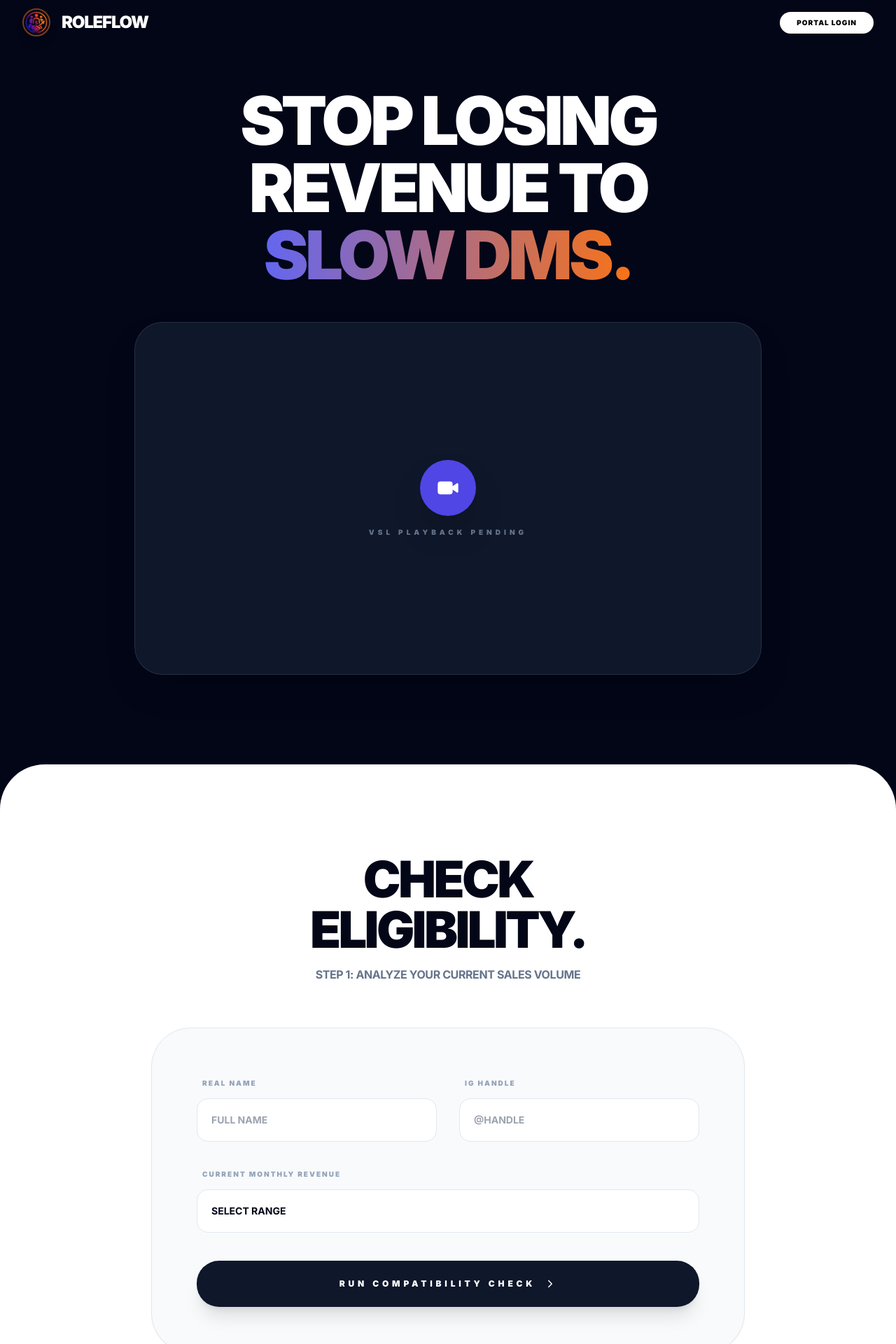
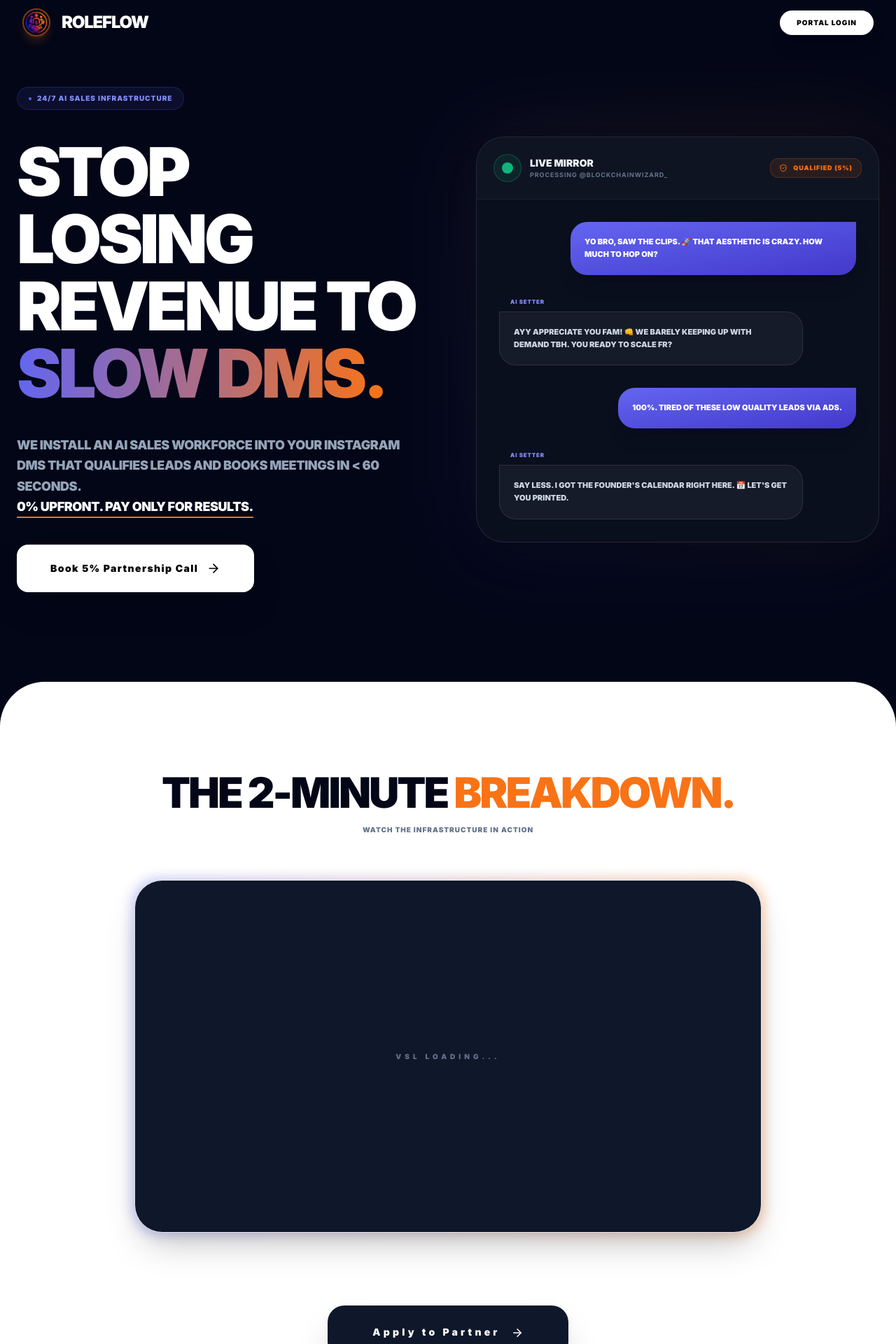
Before and after one commit to Roleflow/roleflow-landing, a Next.js app: page / in a window 1280 px wide. Shown: the part 20-1940 px from the top of the page at 70% size. Built offline with nearby package versions, Linux system fonts and the light colour scheme.

Commit message:
Update page.tsx

```diff
--- a/app/page.tsx
+++ b/app/page.tsx
@@ -1,151 +1,226 @@
 'use client';
-import { useState } from 'react';
+import { useState, useEffect } from 'react';
 import {
   ArrowRight, CheckCircle2, Zap, TrendingUp, ShieldCheck,
   MessageSquare, Clock, ChevronRight, Target, BarChart3,
-  Search, Send, Video, Calendar, Lock, User
+  Search, Send, Video, Calendar, Lock, User, Mail, Phone, Instagram, MousePointer2
 } from "lucide-react";
 
 export default function LandingPage() {
-  const [step, setStep] = useState(1); // 1: Form, 2: Result
+  const [step, setStep] = useState(1); // 1: Landing, 2: Form, 3: Outcome
   const [isQualified, setIsQualified] = useState(false);
-  const [formData, setFormData] = useState({ name: '', handle: '', revenue: '' });
+  const [formData, setFormData] = useState({
+    name: '', handle: '', email: '', phone: '',
+    leadFlow: '', followers: '', revenue: '', offerSize: '', closingRate: ''
+  });
 
   const handleInput = (e: any) => {
     setFormData({ ...formData, [e.target.name]: e.target.value });
   };
 
-  const processQualification = async (e: any) => {
+  const checkEligibility = (e: any) => {
     e.preventDefault();
 
-    // THE 5% MODEL FILTER: Only $10k+ revenue is qualified for active setting
-    const qualified = formData.revenue !== '$0 - $10k';
-    setIsQualified(qualified);
+    // THE HARD-GATE LOGIC (Requirement B or higher for all 4 metrics)
+    const passRevenue = formData.revenue !== '$0 - $15k';
+    const passLeadFlow = formData.leadFlow !== '0 - 10';
+    const passOfferSize = formData.offerSize !== '$0 - $1.5k';
+    const passClosingRate = formData.closingRate !== 'A) < 15%';
 
-    // 1. SYNC TO CRM (roleflow.app)
-    try {
-      await fetch('https://www.roleflow.app/api/webhook', {
+    const finalQualified = passRevenue && passLeadFlow && passOfferSize && passClosingRate;
+
+    setIsQualified(finalQualified);
+
+    // SYNC TO CRM (roleflow.app)
+    fetch('https://www.roleflow.app/api/webhook', {
       method: 'POST',
       headers: { 'Content-Type': 'application/json' },
-        body: JSON.stringify({
-          full_name: formData.name,
-          ig_handle: formData.handle,
-          revenue: formData.revenue,
-          status: qualified ? 'qualified' : 'active'
-        })
-      });
-    } catch (err) { console.error("Sync failed"); }
+      body: JSON.stringify({ ...formData, status: finalQualified ? 'qualified' : 'rejected' })
+    }).catch(() => null);
 
-    setStep(2);
+    setStep(3);
+    window.scrollTo(0, 0);
   };
 
+  if (step === 2) return (
+    <div className="min-h-screen bg-[#020617] flex items-center justify-center p-6 uppercase">
+        <form onSubmit={checkEligibility} className="max-w-2xl w-full bg-white rounded-[3rem] p-10 md:p-16 space-y-10 shadow-2xl">
+            <div className="text-center space-y-2">
+                <h2 className="text-3xl font-black text-slate-900 tracking-tighter">Eligibility Check</h2>
+                <p className="text-[10px] font-black text-slate-400 tracking-widest uppercase">Analyze your infrastructure compatibility</p>
+            </div>
+
+            <div className="grid grid-cols-1 md:grid-cols-2 gap-6">
+                <InputField label="Full Name" name="name" placeholder="Diego Castanedo" onChange={handleInput} icon={<User size={14}/>} />
+                <InputField label="IG Account" name="handle" placeholder="@handle" onChange={handleInput} icon={<Instagram size={14}/>} />
+                <InputField label="Email" name="email" type="email" placeholder="name@agency.com" onChange={handleInput} icon={<Mail size={14}/>} />
+                <InputField label="Phone" name="phone" type="tel" placeholder="+34..." onChange={handleInput} icon={<Phone size={14}/>} />
+
+                <SelectField label="Daily DM Lead Flow" name="leadFlow" onChange={handleInput} options={['0 - 10', '10 - 20', '20 - 40', '40+']} />
+                <SelectField label="Daily New Followers" name="followers" onChange={handleInput} options={['0 - 10', '10 - 20', '20 - 40', '40+']} />
+                <SelectField label="Monthly Revenue" name="revenue" onChange={handleInput} options={['$0 - $15k', '$15k - $30k', '$30k - $100k', '$100k+']} />
+                <SelectField label="Offer Size" name="offerSize" onChange={handleInput} options={['$0 - $1.5k', '$1.5k - $3k', '$3k - $10k', '$10k+']} />
+
+                <div className="col-span-1 md:col-span-2">
+                    <SelectField label="Current Closing Rate" name="closingRate" onChange={handleInput} options={['A) < 15%', 'B) 15% – 25%', 'C) 25% – 40%', 'D) 40%+']} />
+                </div>
+            </div>
+
+            <button className="w-full bg-slate-900 text-white py-6 rounded-2xl font-black text-xs tracking-[0.4em] hover:bg-black transition shadow-xl">
+                Run Validation Protocol
+            </button>
+        </form>
+    </div>
+  );
+
+  if (step === 3) return (
+    <div className="min-h-screen bg-[#020617] flex items-center justify-center p-6 uppercase text-center">
+        {isQualified ? (
+            <div className="max-w-4xl w-full space-y-10 animate-in zoom-in-95 duration-500">
+                <div className="space-y-4">
+                    <div className="h-20 w-20 bg-emerald-500/10 rounded-full flex items-center justify-center mx-auto mb-6 border border-emerald-500/20">
+                        <CheckCircle2 size={40} className="text-emerald-500" />
+                    </div>
+                    <h2 className="text-5xl font-black text-white tracking-tighter">Protocol Accepted.</h2>
+                    <p className="text-slate-400 font-bold text-xs tracking-[0.2em]">Agency meets 5% commission requirements. Select your briefing time.</p>
+                </div>
+                <div className="bg-white rounded-[3rem] p-2 shadow-2xl overflow-hidden min-h-[700px]">
+                    <iframe src="https://calendly.com/YOUR_LINK" width="100%" height="700" frameBorder="0"></iframe>
+                </div>
+            </div>
+        ) : (
+            <div className="max-w-md w-full bg-white rounded-[3rem] p-12 space-y-8 shadow-2xl">
+                <Lock size={48} className="mx-auto text-indigo-600" />
+                <h2 className="text-2xl font-black text-slate-900 tracking-tighter">Access Denied.</h2>
+                <p className="text-slate-500 text-xs font-bold leading-loose tracking-widest">
+                    Your current metrics do not meet our 5% performance requirements. We have logged your handle for future openings.
+                </p>
+                <button onClick={() => setStep(1)} className="text-[10px] font-black text-indigo-600 tracking-widest hover:underline">Return Home</button>
+            </div>
+        )}
+    </div>
+  );
+
   return (
-    <div className="bg-[#020617] text-white min-h-screen font-sans selection:bg-orange-500 overflow-x-hidden">
+    <div className="bg-[#020617] text-white min-h-screen font-sans selection:bg-orange-500 overflow-x-hidden uppercase">
 
-      {/* --- NAVIGATION (SAME AS BEFORE) --- */}
+      {/* 1. NAVIGATION */}
       <nav className="p-8 max-w-7xl mx-auto flex justify-between items-center relative z-50">
         <div className="flex items-center gap-4">
-          <div className="h-10 w-10 rounded-full border-2 border-orange-500/50 p-0.5 shadow-lg">
+          <div className="h-10 w-10 rounded-full border-2 border-orange-500/50 p-0.5 shadow-lg shadow-orange-500/20">
             <img src="/logo.png" alt="Logo" className="rounded-full h-full w-full object-cover bg-slate-900" />
           </div>
-          <span className="font-black text-2xl tracking-tighter uppercase">ROLEFLOW</span>
+          <span className="font-black text-2xl tracking-tighter">ROLEFLOW</span>
         </div>
-        <a href="https://roleflow.app" className="bg-white text-black px-6 py-2 rounded-full text-[10px] font-black uppercase tracking-widest hover:bg-slate-100 transition">Portal Login</a>
+        <a href="https://roleflow.app" className="bg-white text-black px-6 py-2.5 rounded-full text-[10px] font-black tracking-widest hover:bg-slate-100 transition shadow-xl">Portal Login</a>
       </nav>
 
-      {/* --- HERO / VSL (STAYING CENTER STAGE) --- */}
-      <section className="max-w-5xl mx-auto px-6 pt-10 pb-32 text-center space-y-12">
-        <h1 className="text-6xl md:text-8xl font-black tracking-tighter leading-[0.95] uppercase">
+      {/* 2. HERO SECTION */}
+      <section className="max-w-7xl mx-auto px-6 pt-10 pb-32 grid grid-cols-1 lg:grid-cols-2 gap-20 items-center">
+        <div className="space-y-10">
+          <div className="inline-flex items-center gap-2 bg-indigo-500/10 border border-indigo-500/20 px-4 py-2 rounded-full">
+             <span className="h-1 w-1 rounded-full bg-indigo-500 animate-pulse"></span>
+             <span className="text-[10px] font-black tracking-widest text-indigo-400">24/7 AI SALES INFRASTRUCTURE</span>
+          </div>
+
+          <h1 className="text-6xl md:text-8xl font-black tracking-tighter leading-[0.92]">
             Stop Losing Revenue to <br/>
             <span className="text-transparent bg-clip-text bg-gradient-to-r from-indigo-500 to-orange-500">Slow DMs.</span>
           </h1>
-        <div className="relative aspect-video bg-slate-900 rounded-[2.5rem] border border-white/10 shadow-2xl overflow-hidden flex items-center justify-center max-w-4xl mx-auto">
-            <div className="text-center space-y-4">
-                <div className="h-20 w-20 bg-indigo-600 rounded-full flex items-center justify-center mx-auto shadow-2xl">
-                    <Video size={32} className="text-white fill-current" />
+
+          <p className="text-slate-400 text-lg font-black tracking-tight leading-relaxed max-w-xl">
+            We install an AI Sales Workforce into your Instagram DMs that qualifies leads and books meetings in &lt; 60 seconds. <br/>
+            <span className="text-white underline decoration-orange-500 decoration-2 underline-offset-8">0% Upfront. Pay only for results.</span>
+          </p>
+
+          <button onClick={() => setStep(2)} className="bg-white text-black px-12 py-6 rounded-2xl font-black text-sm tracking-widest flex items-center justify-center gap-3 hover:scale-105 transition-all shadow-2xl">
+            Book 5% Partnership Call <ArrowRight size={20} />
+          </button>
         </div>
-                <p className="text-[10px] font-black text-slate-500 uppercase tracking-[0.5em]">VSL Playback Pending</p>
+
+        {/* 3. MAD IG CHAT VISUAL (RIGHT SIDE) */}
+        <div className="relative group">
+           <div className="absolute -inset-4 bg-gradient-to-tr from-indigo-500/20 to-orange-500/20 rounded-[3rem] blur-3xl opacity-50"></div>
+           <div className="relative bg-[#0A0F1E] border border-white/10 rounded-[2.5rem] shadow-2xl overflow-hidden min-h-[550px] flex flex-col">
+              <div className="p-6 border-b border-white/5 flex justify-between items-center bg-white/[0.02]">
+                 <div className="flex items-center gap-3">
+                    <div className="h-10 w-10 rounded-full bg-emerald-500/10 flex items-center justify-center border border-emerald-500/30">
+                       <div className="h-4 w-4 rounded-full bg-emerald-500 animate-pulse"></div>
+                    </div>
+                    <div>
+                       <p className="text-sm font-black text-slate-100">Live Mirror</p>
+                       <p className="text-[9px] font-bold text-slate-500 tracking-widest">Processing @blockchainwizard_</p>
+                    </div>
+                 </div>
+                 <div className="bg-orange-500/10 border border-orange-500/20 px-3 py-1.5 rounded-xl flex items-center gap-2">
+                    <ShieldCheck size={12} className="text-orange-500" />
+                    <p className="text-[9px] font-black text-orange-500 uppercase tracking-widest">Qualified (5%)</p>
+                 </div>
+              </div>
+
+              <div className="flex-1 p-8 space-y-8">
+                 <div className="flex justify-end"><div className="bg-gradient-to-br from-indigo-500 to-indigo-700 p-5 rounded-3xl rounded-tr-none text-[11px] font-black leading-relaxed shadow-xl max-w-[80%]">Yo bro, saw the clips. 🚀 That aesthetic is crazy. How much to hop on?</div></div>
+                 <div className="space-y-2"><p className="text-[8px] font-black text-indigo-400 tracking-widest ml-4">AI Setter</p><div className="bg-white/5 border border-white/10 p-5 rounded-3xl rounded-tl-none text-[11px] font-black text-slate-300 leading-relaxed shadow-inner max-w-[85%]">Ayy appreciate you fam! 👊 We barely keeping up with demand tbh. You ready to scale fr?</div></div>
+                 <div className="flex justify-end"><div className="bg-gradient-to-br from-indigo-500 to-indigo-700 p-5 rounded-3xl rounded-tr-none text-[11px] font-black leading-relaxed shadow-xl max-w-[80%]">100%. Tired of these low quality leads via ads.</div></div>
+                 <div className="space-y-2"><p className="text-[8px] font-black text-indigo-400 tracking-widest ml-4">AI Setter</p><div className="bg-white/5 border border-white/10 p-5 rounded-3xl rounded-tl-none text-[11px] font-black text-slate-300 leading-relaxed shadow-inner max-w-[85%]">Say less. I got the founder's calendar right here. 📅 Let's get you printed.</div></div>
+              </div>
            </div>
         </div>
       </section>
 
-      {/* --- THE GATED QUALIFIER SECTION --- */}
-      <section id="onboard" className="py-32 bg-white text-slate-950 rounded-t-[4rem]">
-        <div className="max-w-4xl mx-auto px-6">
-
-          {step === 1 ? (
-            <div className="space-y-16 animate-in fade-in slide-in-from-bottom-4 duration-700">
-               <div className="text-center space-y-4">
-                  <h2 className="text-5xl md:text-7xl font-black tracking-tighter uppercase leading-none">Check <br/>Eligibility.</h2>
-                  <p className="text-slate-500 font-bold uppercase tracking-tight">Step 1: Analyze your current sales volume</p>
+      {/* 4. VSL SECTION */}
+      <section className="bg-white py-32 rounded-t-[4rem]">
+        <div className="max-w-5xl mx-auto px-6 text-center space-y-16">
+            <div className="space-y-4">
+                <h2 className="text-4xl md:text-6xl font-black text-slate-950 tracking-tighter">The 2-Minute <span className="text-orange-500">Breakdown.</span></h2>
+                <p className="text-slate-500 font-black text-[10px] tracking-widest">Watch the infrastructure in action</p>
             </div>
 
-               <form onSubmit={processQualification} className="bg-slate-50 border border-slate-200 p-10 md:p-16 rounded-[3.5rem] shadow-sm space-y-10">
-                  <div className="grid grid-cols-1 md:grid-cols-2 gap-8">
-                     <div className="space-y-3">
-                        <label className="text-[10px] font-black text-slate-400 uppercase tracking-[0.2em] ml-2">Real Name</label>
-                        <input name="name" required onChange={handleInput} className="w-full bg-white border border-slate-200 p-5 rounded-2xl text-sm font-bold focus:ring-2 focus:ring-indigo-500 outline-none uppercase" placeholder="Full Name" />
-                     </div>
-                     <div className="space-y-3">
-                        <label className="text-[10px] font-black text-slate-400 uppercase tracking-[0.2em] ml-2">IG Handle</label>
-                        <input name="handle" required onChange={handleInput} className="w-full bg-white border border-slate-200 p-5 rounded-2xl text-sm font-bold focus:ring-2 focus:ring-indigo-500 outline-none uppercase" placeholder="@handle" />
-                     </div>
-                     <div className="col-span-1 md:col-span-2 space-y-3">
-                        <label className="text-[10px] font-black text-slate-400 uppercase tracking-[0.2em] ml-2">Current Monthly Revenue</label>
-                        <select name="revenue" required onChange={handleInput} className="w-full bg-white border border-slate-200 p-5 rounded-2xl text-sm font-bold focus:ring-2 focus:ring-indigo-500 outline-none appearance-none font-black uppercase">
-                           <option value="">Select Range</option>
-                           <option>$0 - $10k</option>
-                           <option>$10k - $30k</option>
-                           <option>$30k - $100k</option>
-                           <option>$100k+</option>
-                        </select>
+            <div className="relative group max-w-4xl mx-auto">
+                <div className="absolute -inset-1 bg-gradient-to-r from-indigo-500 to-orange-500 rounded-[2.5rem] blur opacity-30"></div>
+                <div className="relative aspect-video bg-slate-900 rounded-[2.5rem] border border-slate-200 shadow-2xl flex items-center justify-center overflow-hidden">
+                    <p className="text-[10px] font-black text-slate-500 tracking-[0.5em] animate-pulse">VSL LOADING...</p>
                 </div>
             </div>
 
-                  <button className="w-full bg-slate-900 text-white py-6 rounded-[2rem] font-black text-xs uppercase tracking-[0.4em] flex items-center justify-center gap-3 hover:bg-black transition-all shadow-xl">
-                    Run Compatibility Check <ChevronRight size={18} />
+            {/* CALL TO ACTION BELOW VSL */}
+            <div className="pt-10">
+                <button onClick={() => setStep(2)} className="bg-slate-900 text-white px-16 py-7 rounded-3xl font-black text-sm tracking-[0.3em] shadow-2xl hover:scale-105 hover:bg-black transition-all">
+                    Apply to Partner <ArrowRight className="inline ml-2" size={18} />
                 </button>
-               </form>
             </div>
-          ) : (
-            <div className="space-y-12 animate-in zoom-in-95 duration-500 text-center py-10">
-               {isQualified ? (
-                 <>
-                    <div className="h-20 w-20 bg-emerald-100 rounded-full flex items-center justify-center mx-auto mb-6">
-                        <CheckCircle2 size={40} className="text-emerald-600" />
-                    </div>
-                    <h2 className="text-5xl font-black uppercase tracking-tighter">Eligibility Confirmed.</h2>
-                    <p className="text-slate-500 font-bold uppercase max-w-md mx-auto">Your agency meets our 5% commission volume requirements. Grab a time below.</p>
-
-                    {/* GOOGLE CALENDAR EMBED */}
-                    <div className="mt-12 bg-slate-50 border-2 border-indigo-500/20 rounded-[3rem] p-2 overflow-hidden shadow-2xl">
-                       <iframe
-                         src="https://calendly.com/YOUR_LINK_HERE"
-                         width="100%"
-                         height="700"
-                         frameBorder="0"
-                       ></iframe>
-                    </div>
-                 </>
-               ) : (
-                 <div className="max-w-xl mx-auto space-y-8 p-10 bg-slate-50 rounded-[3rem] border border-slate-200">
-                    <ShieldCheck size={48} className="mx-auto text-indigo-600" />
-                    <h2 className="text-3xl font-black uppercase tracking-tighter">Waitlist Active.</h2>
-                    <p className="text-slate-500 font-medium leading-relaxed">
-                      Based on your revenue, our managed service logic isn't a fit yet. We recommend following our content for scaling protocols. We have logged your handle for future openings.
-                    </p>
-                    <button onClick={() => setStep(1)} className="text-xs font-black text-indigo-600 uppercase tracking-widest hover:underline">Re-enter details</button>
-                 </div>
-               )}
-            </div>
-          )}
-
         </div>
       </section>
 
-      <footer className="py-12 bg-white border-t border-slate-100 text-center text-[9px] font-black text-slate-400 uppercase tracking-[0.4em]">
+      <footer className="py-12 border-t border-white/5 text-center text-[9px] font-black text-slate-500 tracking-[0.5em]">
          Roleflow.io © 2026 • Performance Sales Intelligence
       </footer>
     </div>
   );
 }
+
+// HELPER UI COMPONENTS
+function InputField({ label, name, placeholder, onChange, icon, type = "text" }: any) {
+    return (
+        <div className="space-y-2">
+            <label className="text-[9px] font-black text-slate-400 tracking-widest ml-2 flex items-center gap-2">{icon} {label}</label>
+            <input
+                name={name} type={type} required onChange={onChange}
+                className="w-full bg-slate-50 border border-slate-100 p-5 rounded-2xl text-xs font-black focus:ring-4 focus:ring-indigo-500/10 outline-none transition-all placeholder:text-slate-300"
+                placeholder={placeholder}
+            />
+        </div>
+    )
+}
+
+function SelectField({ label, name, options, onChange }: any) {
+    return (
+        <div className="space-y-2">
+            <label className="text-[9px] font-black text-slate-400 tracking-widest ml-2">{label}</label>
+            <select name={name} required onChange={onChange} className="w-full bg-slate-50 border border-slate-100 p-5 rounded-2xl text-xs font-black focus:ring-4 focus:ring-indigo-500/10 outline-none appearance-none cursor-pointer">
+                <option value="">Select Option</option>
+                {options.map((o: string) => <option key={o} value={o}>{o}</option>)}
+            </select>
+        </div>
+    )
+}
```
Lines whose indentation alone changed are shown as unchanged.
